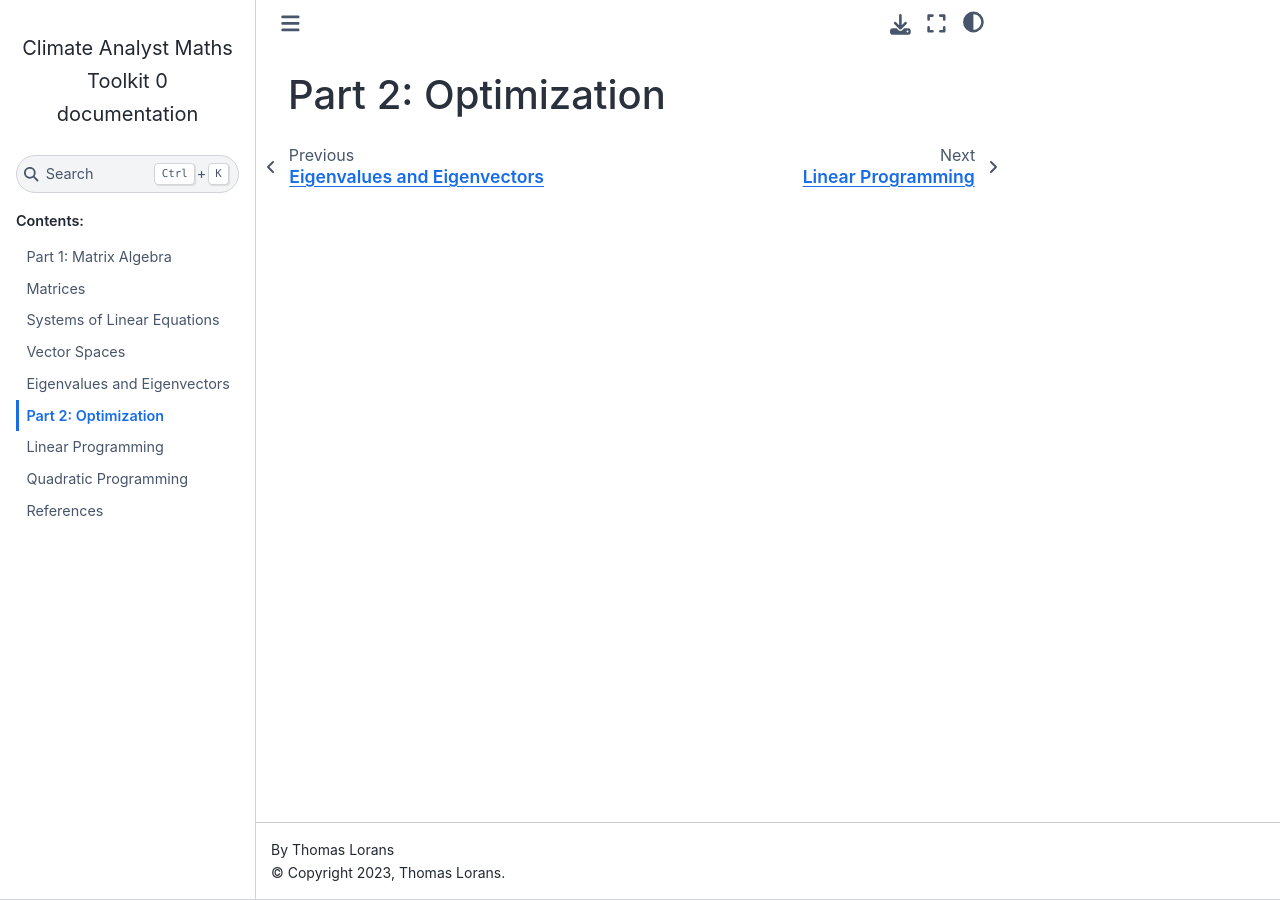
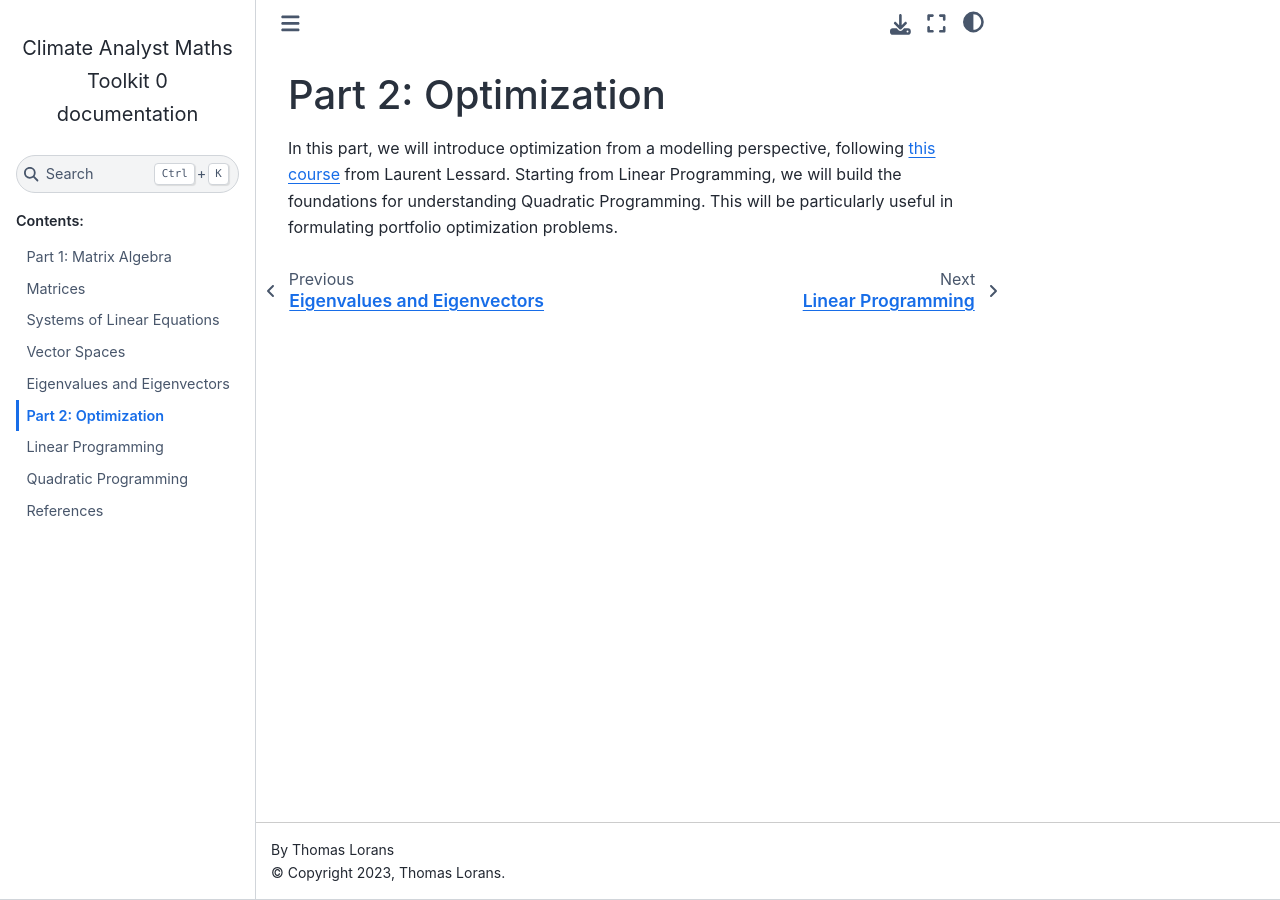
Before and after one commit to tlorans/ClimateAnalystMathsToolkit, a Sphinx documentation site: the page built from docs/source/part2optimization.md, in a window 1280 px wide. Built offline with Sphinx 7.4.7 and the Sphinx Book theme 1.1.4, drawn with Linux system fonts in a browser that asks for light colours.

Commit message:
intro to optimization

```diff
--- a/docs/source/part2optimization.md
+++ b/docs/source/part2optimization.md
@@ -1 +1,3 @@
 # Part 2: Optimization
+
+In this part, we will introduce optimization from a modelling perspective, following [this course](https://laurentlessard.com/teaching/524-intro-to-optimization/) from Laurent Lessard. Starting from Linear Programming, we will build the foundations for understanding Quadratic Programming. This will be particularly useful in formulating portfolio optimization problems.
```
Also changed, not shown: 6 other files.
